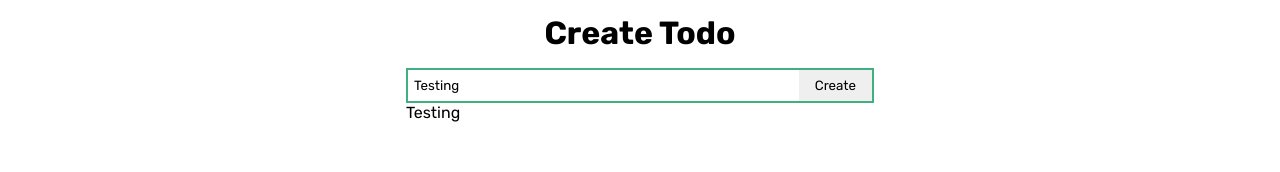
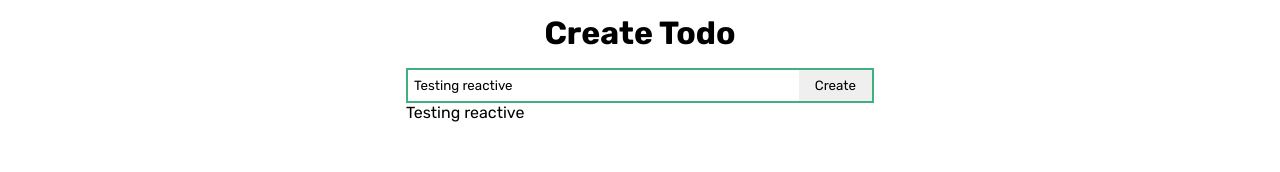
Before and after one commit to phuongquynhngo/Vue-TodoList, a Vue app: page / in a window 1280 px wide. Shown: the part 120-292 px from the top of the page. Built offline with nearby package versions, Linux system fonts and the light colour scheme.

Commit message:
reactive method to reactive a variable/ state ( v-model)

```diff
--- a/src/components/TodoCreator.vue
+++ b/src/components/TodoCreator.vue
@@ -1,16 +1,21 @@
 <script setup>
-import { ref } from 'vue';
+import { ref, reactive} from 'vue';
 
 // to reactive the variable by using 1 of 2 methods: ref or reactive method
-const todo = ref("Testing")
+const todo = ref("");
+// console.log(todo);
+
+const todoState = reactive({
+todo: "Testing reactive"
+});
 </script>
 
 <template>
     <div class="input-wrap">
-    <input type="text" v-model="todo">
+    <input type="text" v-model="todoState.todo">
     <button>Create</button>
     </div>
-    <p>{{ todo }}</p>
+    <p>{{ todoState.todo }}</p>
 </template>
 
 
```
